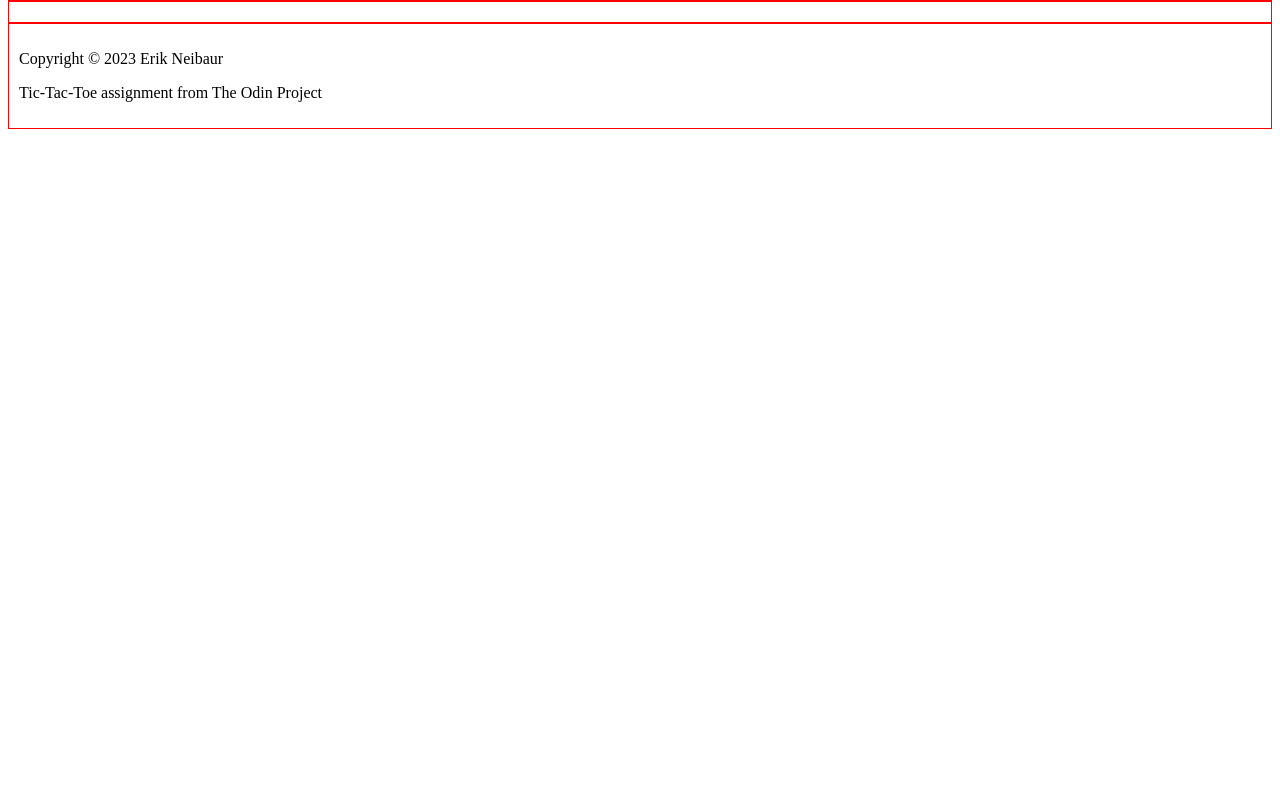
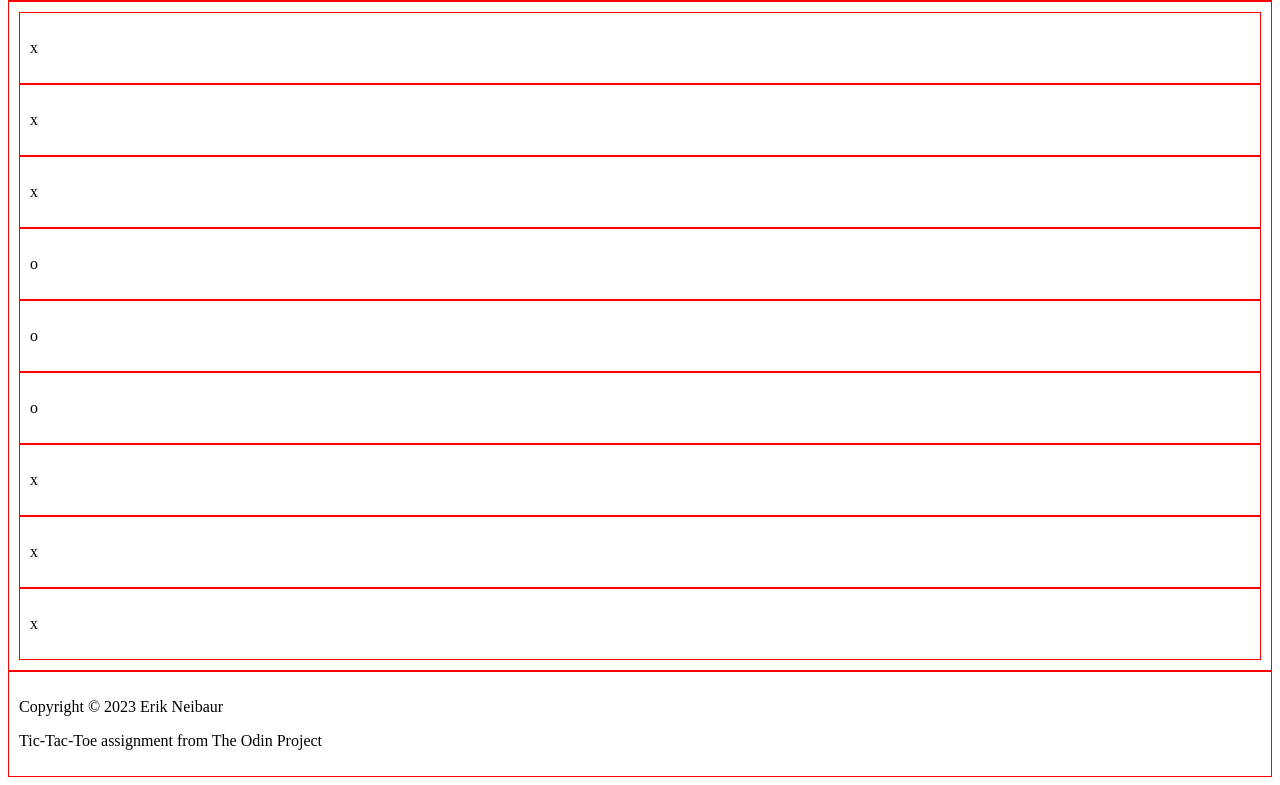
Before and after one commit to eneibaur/op-tic-tac-toe, a plain HTML site: page index.html in a window 1280 px wide. Shown: the part 109-894 px from the top of the page. Before the commit the page ends 800 px from the top, so only its background shows below. Drawn offline with Linux system fonts and the light colour scheme.

Commit message:
Basic gameboard initializes

```diff
--- a/index.html
+++ b/index.html
@@ -18,4 +18,11 @@
         <p>Tic-Tac-Toe assignment from The Odin Project</p>
     </div>
 </body>
+
+<template id="gamecell">
+    <div>
+        <p class="piece"></p>
+    </div>
+</template>
+
 </html>
--- a/script.js
+++ b/script.js
@@ -1,29 +1,39 @@
 // Gameboard module: an object that has only one outward facing
 // component, the "add mark" component.
 
-// (function() {
-//     const gameBoard = {
-//         startArray: ['x','x','x','x','x','x','x','x','x'],
-//         init: function() {
-//             this.cacheDom();
-//             this.render();
-//         },
-//         cacheDom: function() {
-//             this.board = document.querySelector('.board');
-//         },
-//         render: function() {
-//             const data = {
-//                 board: this.startArray,
-//             };
-//             this.board.html('div');
-//         },
+const gameBoard = {
+    boardArray: ['x','x','x','o','o','o','x','x','x'],
+    init: function() {
+        this.cacheDom();
+        this.render();
+    },
+    cacheDom: function() {
+        this.board = document.querySelector('.board');
+        this.cell = document.querySelector('#gamecell');
+    },
+    render: function() {
+        this.board.innerHtml = "";
+        this.boardArray.forEach(element => {
+            const clone = this.cell.content.cloneNode(true);
+            clone.querySelector('.piece').textContent = element;
+            this.board.append(clone);
+        });
+    },
+};
+
+gameBoard.init()
+
+// const gameBoard = (() => {
+//     const cacheDom = () => {
+//         const board = document.querySelector('.board');
+//         return {board};
 //     }
-//     gameBoard.init()
-// })()
-
-const gameBoard = (() => {
-    const board = document.querySelector('.board');
-    const render = () => {
-        board.appendChild('div');
-    }
-})();
+//     const render = () => {
+//         cacheDom.board.appendChild('div');
+//     }
+//     const init = () => {
+//         cacheDom();
+//         render();
+//     }
+//     init();
+// })();
```
